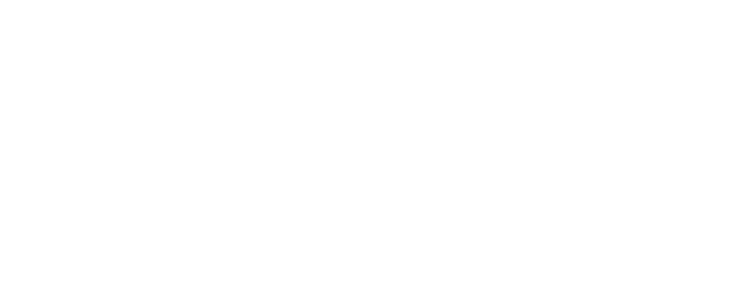
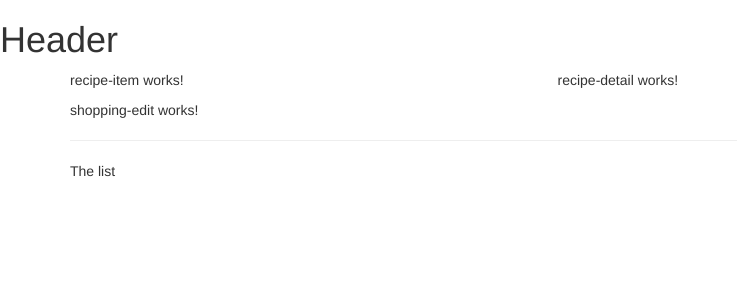
Before and after one commit to Tejas-Khairnar/ng-recipe-shopping-book, an Angular app: page / in a window 1280 px wide. Shown: the top 300 px of the page, without its empty margins (0-737 px from the left). Built offline with nearby package versions, Linux system fonts and the light colour scheme.

Commit message:
Using components with initial data to display

```diff
--- a/src/app/app.component.html
+++ b/src/app/app.component.html
@@ -4,7 +4,8 @@
 <div class="container">
     <div class="row">
         <div class="col-md-12">
-
+            <app-recipes></app-recipes>
+            <app-shopping-list></app-shopping-list>
         </div>
     </div>
 </div>
--- a/src/app/header/header.component.html
+++ b/src/app/header/header.component.html
@@ -0,0 +1 @@
+<h1>Header</h1>
--- a/src/app/recipes/recipe-list/recipe-list.component.html
+++ b/src/app/recipes/recipe-list/recipe-list.component.html
@@ -1 +1 @@
-<p>recipe-list works!</p>
+<app-recipe-item></app-recipe-item>
--- a/src/app/recipes/recipes.component.html
+++ b/src/app/recipes/recipes.component.html
@@ -1 +1,8 @@
-<p>recipes works!</p>
+<div class="row">
+    <div class="col-md-5">
+        <app-recipe-list></app-recipe-list>
+    </div>
+    <div class="col-md-7">
+        <app-recipe-detail></app-recipe-detail>
+    </div>
+</div>
--- a/src/app/shopping-list/shopping-list.component.html
+++ b/src/app/shopping-list/shopping-list.component.html
@@ -1 +1,7 @@
-<p>shopping-list works!</p>
+<div class="row">
+    <div class="col-xs-10">
+        <app-shopping-edit></app-shopping-edit>
+        <hr>
+        <p>The list</p>
+    </div>
+</div>
```
